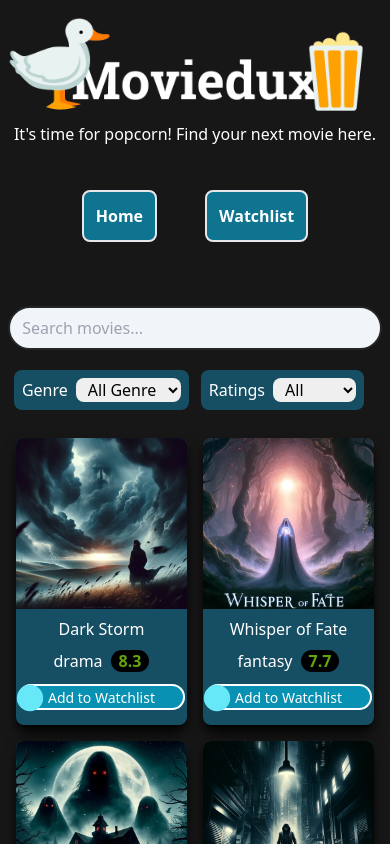
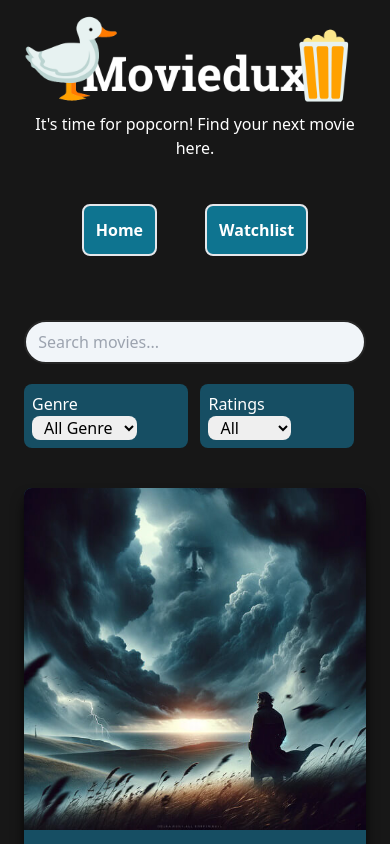
Before and after one commit to shreenidhi-h/moviedux, a React (Vite) app: page / in a window 390 px wide. Shown: the top 844 px of the page. Built offline with nearby package versions, Linux system fonts and the light colour scheme.

Commit message:
last commit

```diff
--- a/index.html
+++ b/index.html
@@ -6,7 +6,7 @@
 		<meta name="viewport" content="width=device-width, initial-scale=1.0" />
 		<title>Moviedux</title>
 	</head>
-	<body class="bg-neutral-900 px-16 text-white max-md:px-10 max-sm:px-2">
+	<body class="bg-neutral-900 text-white">
 		<div id="root"></div>
 		<script type="module" src="/src/main.jsx"></script>
 	</body>
--- a/src/App.jsx
+++ b/src/App.jsx
@@ -91,17 +91,16 @@ function App() {
 	};
 
 	return (
-		<div className="App">
-			<div className="container">
+		<div className="px-6">
 			<Header></Header>
 
 			<Router>
 				<nav>
 					<ul className="flex justify-center items-center m-5">
-							<li className="bg-cyan-700 hover:border-black font-semibold border-2 rounded-lg p-3 m-6 text-center">
+						<li className="bg-cyan-700 hover:bg-cyan-500 font-semibold border-2 rounded-lg p-3 m-6 text-center">
 							<Link to="/">Home</Link>
 						</li>
-							<li className="bg-cyan-700 hover:border-black font-semibold m-6 border-2 rounded-lg p-3 text-center">
+						<li className="bg-cyan-700 hover:bg-cyan-500 font-semibold m-6 border-2 rounded-lg p-3 text-center">
 							<Link to="/watchlist">Watchlist</Link>
 						</li>
 					</ul>
@@ -130,7 +129,6 @@ function App() {
 					></Route>
 				</Routes>
 			</Router>
-			</div>
 
 			<Footer></Footer>
 		</div>
--- a/src/assets/Component/Header/Header.jsx
+++ b/src/assets/Component/Header/Header.jsx
@@ -1,8 +1,10 @@
 export const Header = () => {
 	return (
-		<div className="flex  flex-col justify-center items-center">
+		<div className="w-full flex-col flex justify-center items-center">
 			<img src="/logo.png"></img>
-			<p>It&apos;s time for popcorn! Find your next movie here.</p>
+			<p className="text-center">
+				It&apos;s time for popcorn! Find your next movie here.
+			</p>
 		</div>
 	);
 };
--- a/src/assets/Component/Moviecard/Moviecard.jsx
+++ b/src/assets/Component/Moviecard/Moviecard.jsx
@@ -14,7 +14,7 @@ export default function Moviecard({ movie, isWatchlisted, toggleWatchlist }) {
 	return (
 		<div
 			key={movie.id}
-			className="rounded-lg transition duration-150 hover:ease-in-out overflow-hidden flex flex-col bg-cyan-900 justify-center items-center md:max-lg:m-3 m-7 max-sm:m-4 max-[400px]:m-2 shadow-lg shadow-black hover:scale-110"
+			className="rounded-lg transition duration-150 hover:ease-in-out overflow-hidden flex flex-col bg-cyan-900 justify-center items-center shadow-lg shadow-black hover:scale-110"
 		>
 			<img
 				src={`images/${movie.image}`}
@@ -47,7 +47,7 @@ export default function Moviecard({ movie, isWatchlisted, toggleWatchlist }) {
 					id="toggle-switch"
 					className="border-white border-2 bg-cyan-600 rounded-full cursor-pointer transition duration-200 relative"
 				>
-					<span className="px-5 mx-2 max-[400px]:text-sm">
+					<span className="px-5 mx-2">
 						{isWatchlisted ? "In Watchlist" : "Add to Watchlist"}
 					</span>
 				</span>
--- a/src/assets/Component/Moviegrid/Moviegrid.jsx
+++ b/src/assets/Component/Moviegrid/Moviegrid.jsx
@@ -85,7 +85,7 @@ export const Moviegrid = ({ movies, watchList, toggleWatchlist }) => {
 					</select>
 				</div>
 			</div>
-			<div className="w-full grid grid-cols-4 max-md:grid-cols-2 mt-5 max-lg:grid-cols-3 items-center">
+			<div className="mt-10 w-full grid gap-7 grid-cols-auto-fit place-items-center">
 				{filteredMovies.map((movie) => (
 					<Moviecard
 						movie={movie}
--- a/src/index.css
+++ b/src/index.css
@@ -8,7 +8,7 @@
 }
 
 input:checked + #toggle-switch:after {
-	@apply transform scale-110 translate-x-32 max-[40git0px]:translate-x-28 bg-amber-600;
+	@apply transform scale-110 translate-x-32  bg-amber-600;
 }
 
 input:checked + #toggle-switch {
--- a/tailwind.config.js
+++ b/tailwind.config.js
@@ -2,7 +2,11 @@
 export default {
 	content: ["./index.html", "./src/**/*.{js,ts,jsx,tsx}"],
 	theme: {
-		extend: {},
+		extend: {
+			gridTemplateColumns: {
+				"auto-fit": "repeat(auto-fit, minmax(200px, 1fr))",
+			},
+		},
 	},
 	plugins: [],
 };
```
Lines whose indentation alone changed are shown as unchanged.
